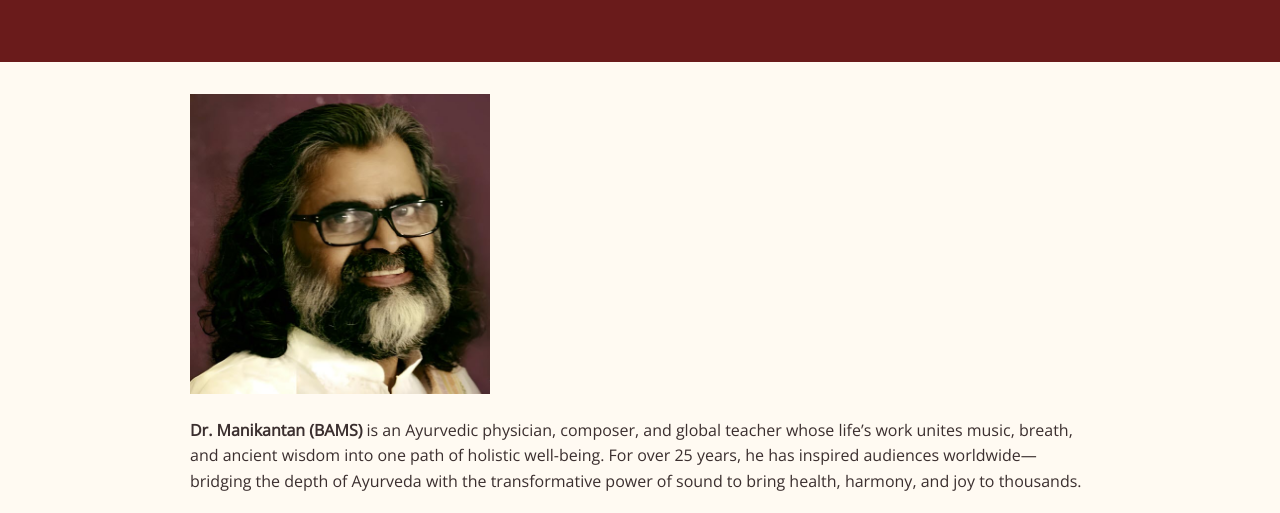
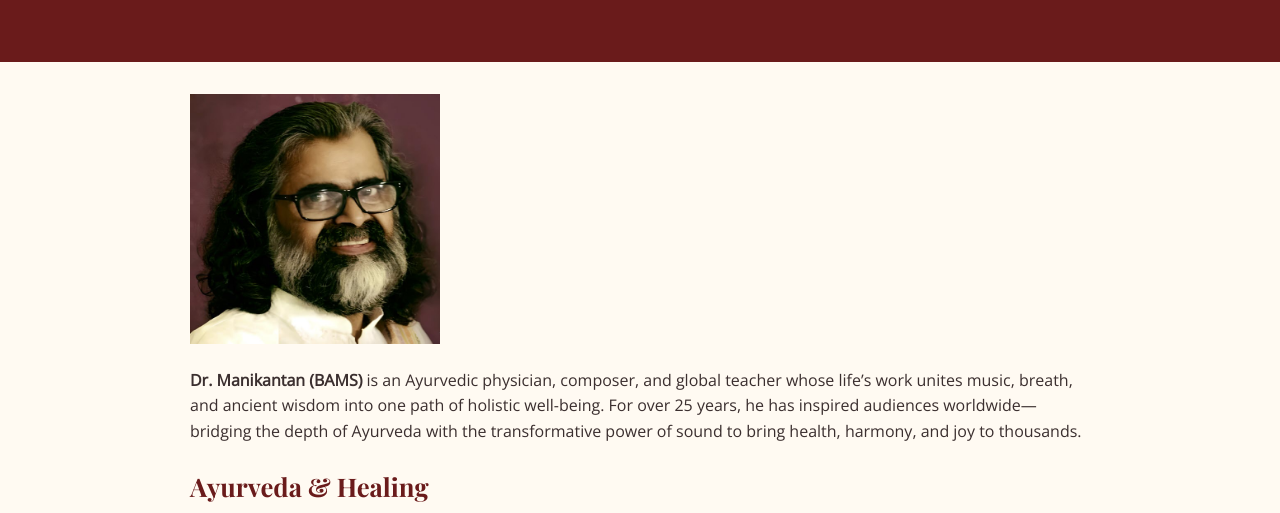
Before and after one commit to drmanikantanandnisha/drmanikantanandnisha.github.io, a plain HTML site: page dr-manikantan.html in a window 1280 px wide. Shown: the part 220-733 px from the top of the page. Drawn offline with nearby package versions, Linux system fonts and the light colour scheme.

Commit message:
Update dr-manikantan.html

```diff
--- a/dr-manikantan.html
+++ b/dr-manikantan.html
@@ -26,7 +26,7 @@
   </header>
 
   <section>
-    <img src="dr-manikantan.jpg" width="300" height="300" alt="Dr. Manikantan" class="profile-img">
+    <img src="dr-manikantan.jpg" width="250" height="250" alt="Dr. Manikantan" class="profile-img">
 
     <p>
       <strong>Dr. Manikantan (BAMS)</strong> is an Ayurvedic physician, composer, and global teacher whose life’s work unites music, breath, and ancient wisdom into one path of holistic well-being. For over 25 years, he has inspired audiences worldwide—bridging the depth of Ayurveda with the transformative power of sound to bring health, harmony, and joy to thousands.
```
